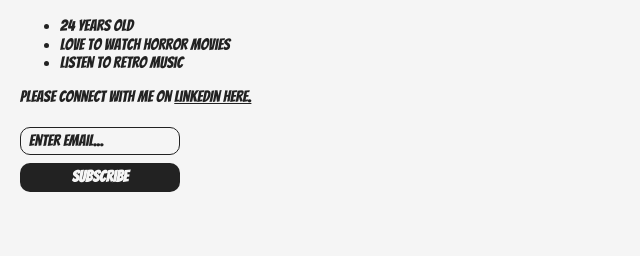
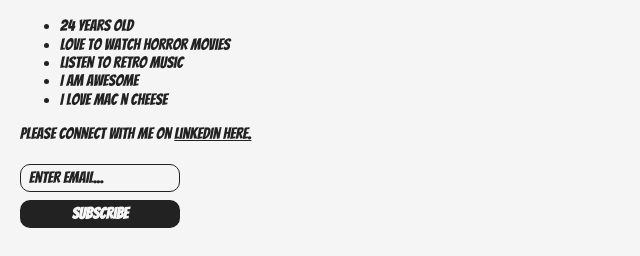
Before and after one commit to SkyeDrew/Dev, a website built with Vite: page personal-site/index.html in a window 1280 px wide. Shown: the part 608-864 px from the top of the page, without its empty margins (0-640 px from the left). Before the commit the page ends 828 px from the top, so only its background shows below. Built offline with nearby package versions, Linux system fonts and the light colour scheme; a web font is replaced by a local one.

Commit message:
new branch test

```diff
--- a/personal-site/index.html
+++ b/personal-site/index.html
@@ -17,6 +17,8 @@
             <li>24 years old</li>
             <li>Love to watch horror movies</li>
             <li>Listen to retro music</li>
+            <li>I am awesome</li>
+            <li>I love mac n cheese</li>
         </ul>
         <p>Please connect with me on <a href="https://www.linkedin.com/in/per-harald-borgen/" taget="_blank">LinkedIn here.</a></p>
         <input type="text" placeholder="Enter email...">
```
